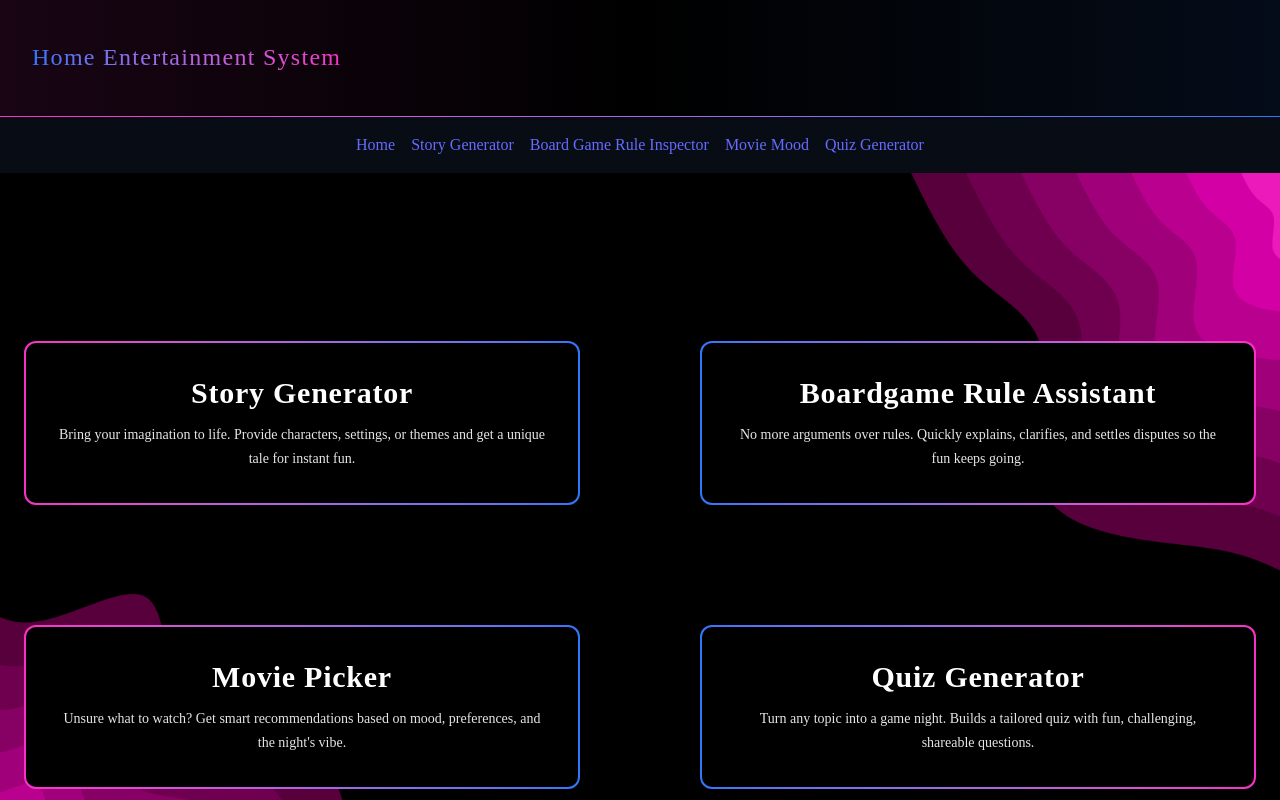
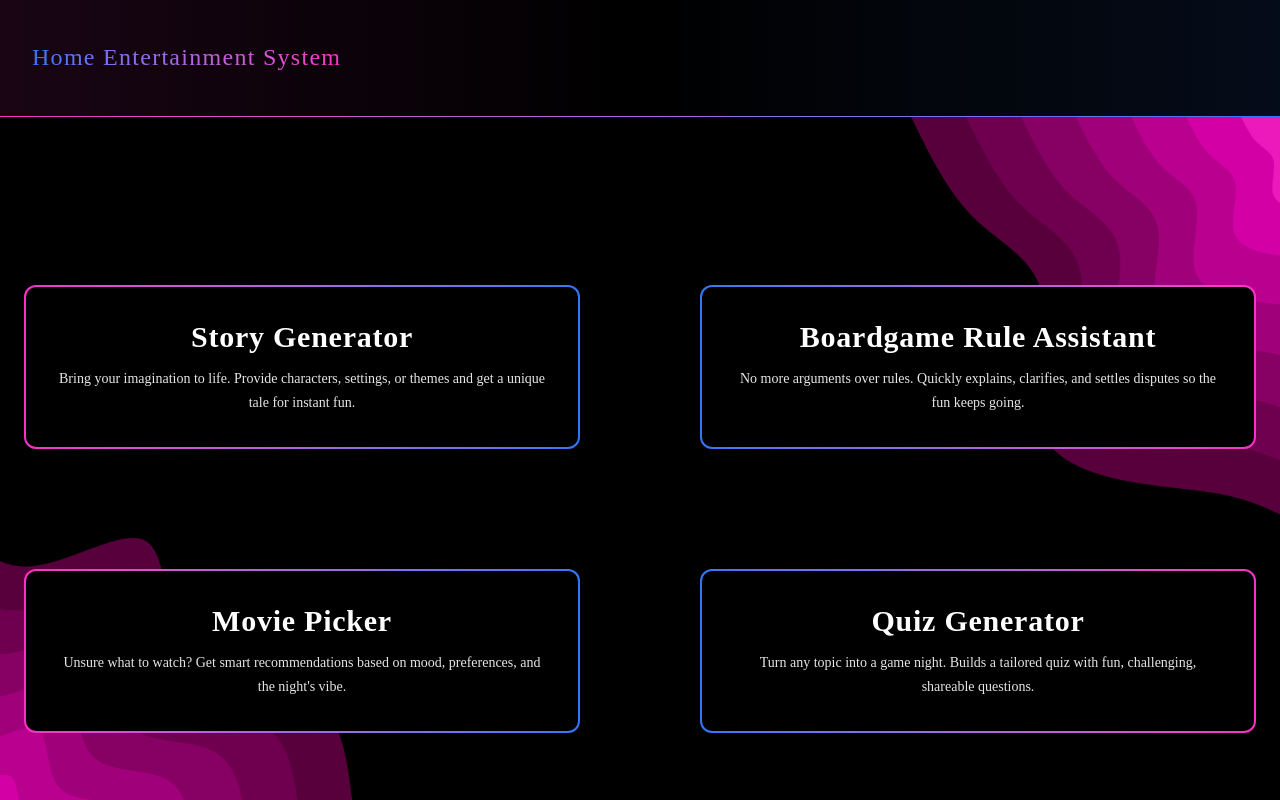
Before and after one commit to salt-community/homeEntertAInment, a React (Vite) app in the folder frontend/: page / in a window 1280 px wide. Shown: the top 800 px of the page. Built offline with nearby package versions, Linux system fonts and the light colour scheme; no server answers; a web font is replaced by a local one.

Commit message:
Update RootLayout to match main branch version - remove navigation links

```diff
--- a/frontend/src/layouts/RootLayout.tsx
+++ b/frontend/src/layouts/RootLayout.tsx
@@ -1,17 +1,10 @@
-import { Link, Outlet } from "@tanstack/react-router";
+import { Outlet } from "@tanstack/react-router";
 import { AppHeader } from "../components/AppHeader";
 
 export default function RootLayout() {
   return (
     <div className="min-h-screen w-full bg-black text-white">
       <AppHeader />
-      <nav className="flex gap-4 flex-wrap justify-center p-4 bg-gray-900/50">
-        <Link to="/" className="text-white hover:text-blue-400 transition-colors">Home</Link>
-        <Link to="/story-generator" className="text-white hover:text-blue-400 transition-colors">Story Generator</Link>
-        <Link to="/board-game-rule-inspector" className="text-white hover:text-blue-400 transition-colors">Board Game Rule Inspector</Link>
-        <Link to="/movie-mood" className="text-white hover:text-blue-400 transition-colors">Movie Mood</Link>
-        <Link to="/quiz" className="text-white hover:text-blue-400 transition-colors">Quiz Generator</Link>
-      </nav>
       <main className="w-full">
         <Outlet />
       </main>
```
